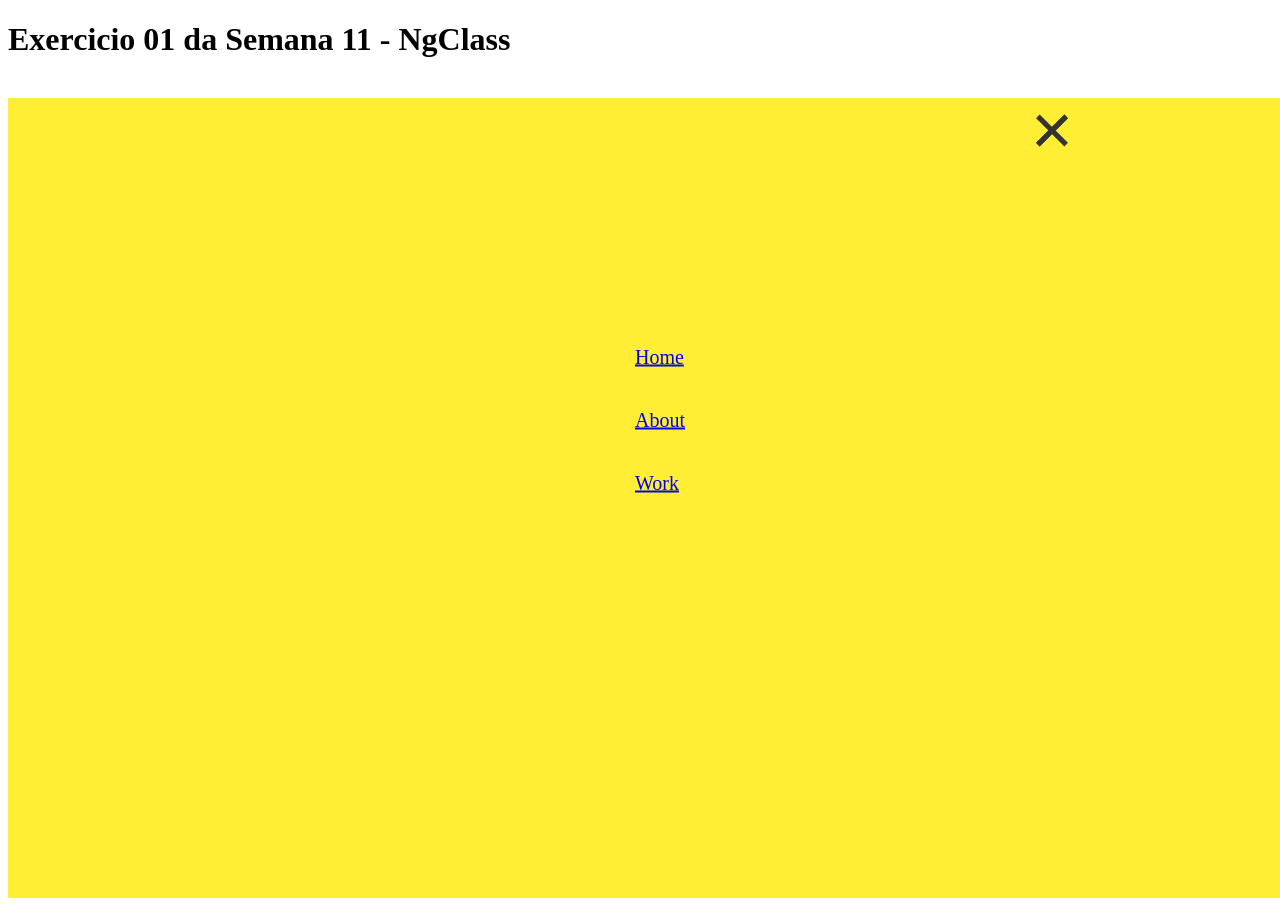
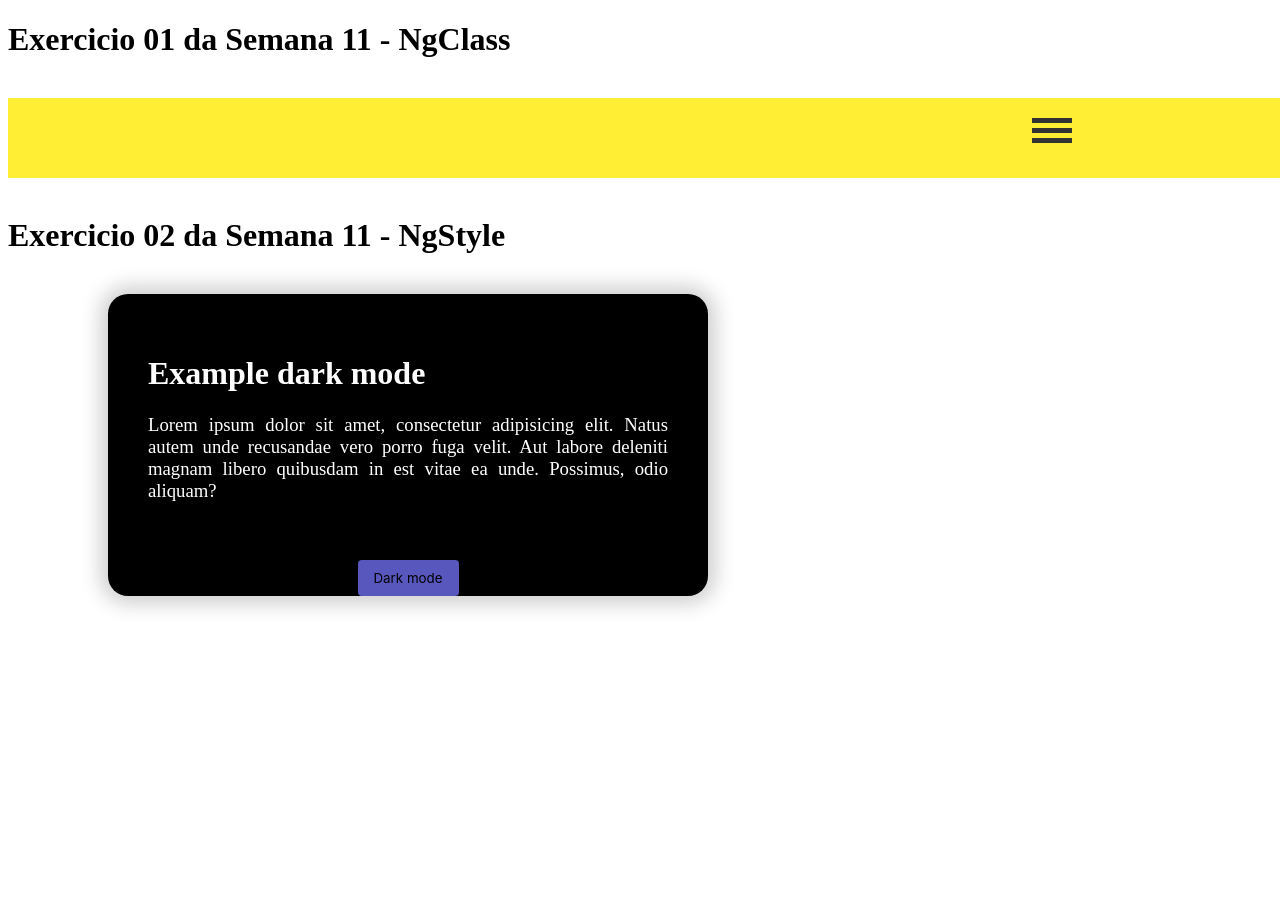
Before and after one commit to Elianehenri/Devinhouse-Angular, an Angular app in the folder 11semana/diretivas/: page / in a window 1280 px wide. After the commit the page ends 800 px from the top, so only its background shows below. Built offline with nearby package versions, Linux system fonts and the light colour scheme.

Commit message:
Exercicio 02

```diff
--- a/11semana/diretivas/src/app/app.component.html
+++ b/11semana/diretivas/src/app/app.component.html
@@ -1 +1,3 @@
 <app-exercicio1></app-exercicio1>
+<br>
+<app-exercicio2></app-exercicio2>
--- a/11semana/diretivas/src/app/components/exercicio1/exercicio1.component.ts
+++ b/11semana/diretivas/src/app/components/exercicio1/exercicio1.component.ts
@@ -8,7 +8,7 @@
 export class Exercicio1Component implements OnInit {
 
 
- check: boolean  = true;
+ check: boolean  = false;
 
 
   constructor() { }
--- a/11semana/diretivas/src/app/components/exercicio2/exercicio2.component.css
+++ b/11semana/diretivas/src/app/components/exercicio2/exercicio2.component.css
@@ -0,0 +1,26 @@
+.card {
+  font-family: -apple-system, BlinkMacSystemFont, "Segoe UI", Roboto, Helvetica,
+    Arial, sans-serif, "Apple Color Emoji", "Segoe UI Emoji", "Segoe UI Symbol";
+  border-radius: 4px;
+  border: none;
+  background-color: #5757be;
+  padding: 10px 16px;
+  transition: all 0.2s ease-in-out;
+  cursor: pointer;
+}
+.container  {
+  text-align: center;
+  margin-left: 100px;
+  width: 600px;
+  background-color: white;
+  border-radius: 20px;
+  box-shadow: 0 0 20px 8px #d0d0d0;
+  color: black;
+}
+.content {
+  text-align: justify;
+  padding: 40px;
+}
+h3 {
+  font-weight: 300;
+}
--- a/11semana/diretivas/src/app/components/exercicio2/exercicio2.component.html
+++ b/11semana/diretivas/src/app/components/exercicio2/exercicio2.component.html
@@ -1 +1,21 @@
-<p>exercicio2 works!</p>
+<h1> Exercicio 02 da Semana 11 - NgStyle</h1>
+
+<br>
+
+
+
+<div class="container" [ngStyle]="{
+    'backgroundColor':modeOn ? 'black' : 'white',
+    'color': modeOn ? 'white' : 'black'
+}">
+  <div class="content">
+    <h1>Example dark mode</h1>
+    <h3>
+      Lorem ipsum dolor sit amet, consectetur adipisicing elit. Natus autem unde
+      recusandae vero porro fuga velit. Aut labore deleniti magnam libero
+      quibusdam in est vitae ea unde. Possimus, odio aliquam?
+    </h3>
+  </div>
+  <button class="card card-small" [ngClass]="{ 'modeOn':modeOn, 'modeOut': !modeOn}"
+            (click)="modeOn = !modeOn">Dark mode</button>
+</div>
--- a/11semana/diretivas/src/app/components/exercicio2/exercicio2.component.ts
+++ b/11semana/diretivas/src/app/components/exercicio2/exercicio2.component.ts
@@ -7,6 +7,8 @@
 })
 export class Exercicio2Component implements OnInit {
 
+  modeOn: boolean = true;
+
   constructor() { }
 
   ngOnInit(): void {
```
